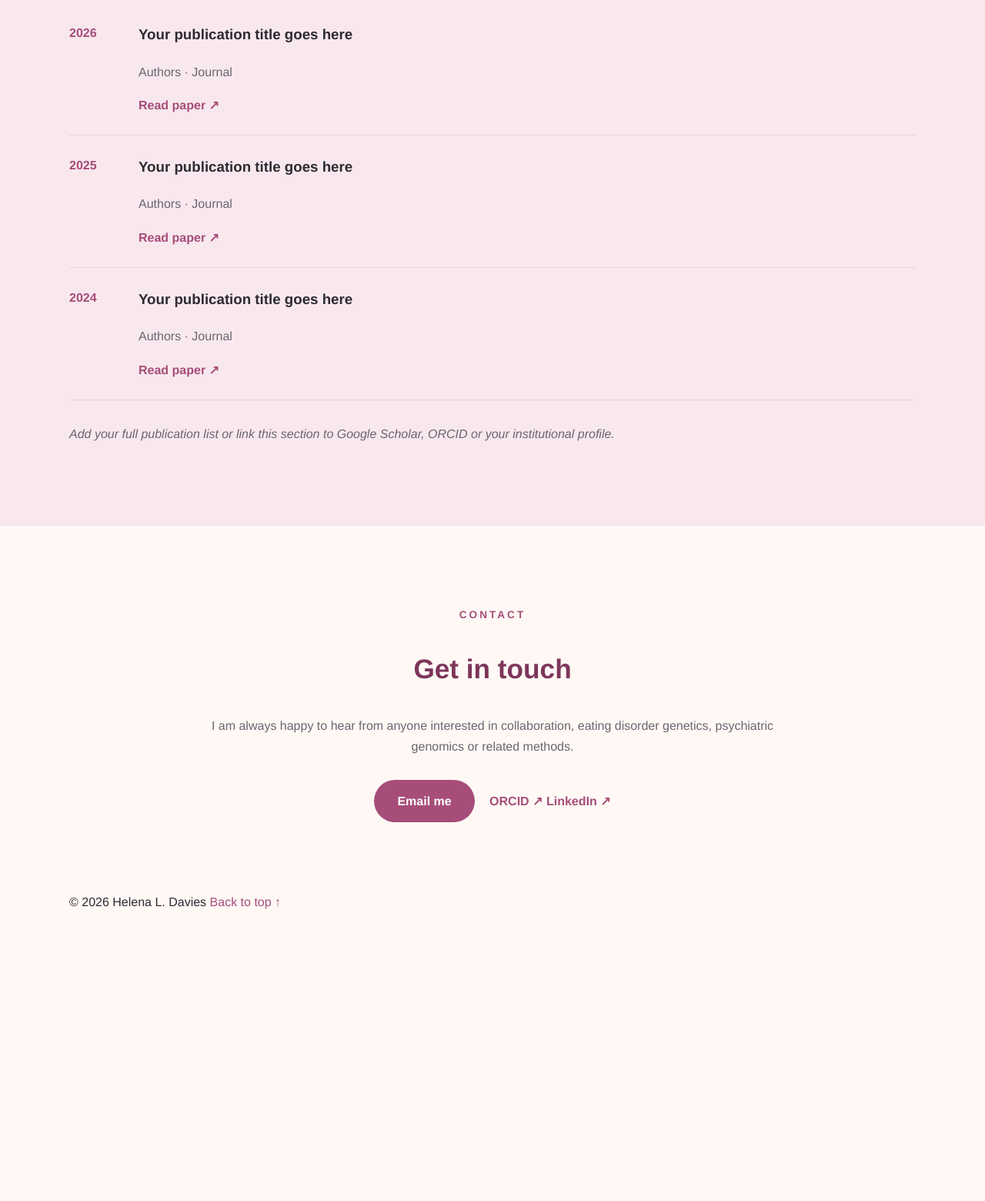
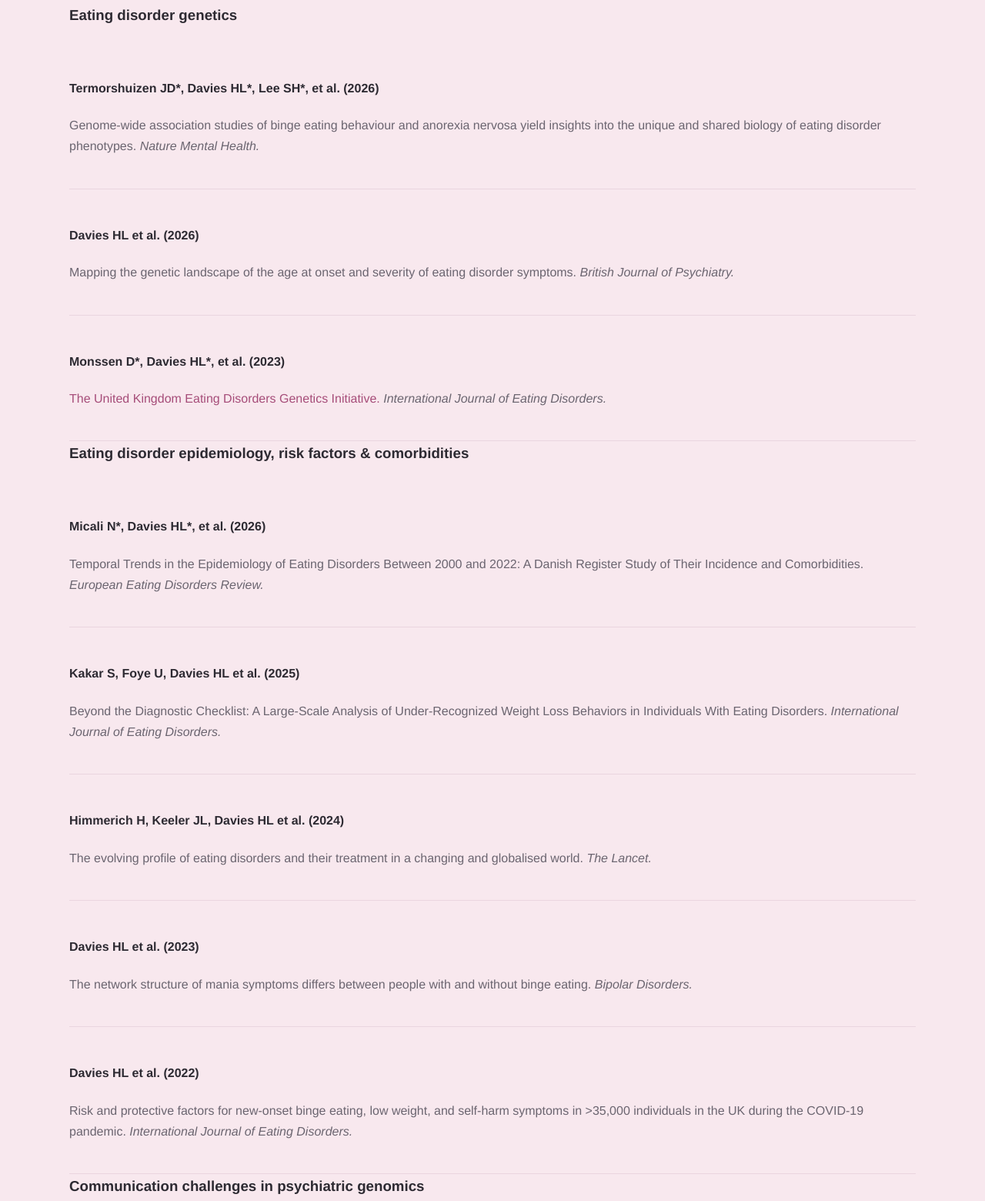
Before and after one commit to Helena-D/Helena-D.github.io, a plain HTML site: page index.html in a window 1280 px wide. Shown: the part 2940-4500 px from the top of the page at 77% size. Before the commit the page ends 4125 px from the top, so only its background shows below. Drawn offline with Linux system fonts and the light colour scheme.

Commit message:
Update index.html

```diff
--- a/index.html
+++ b/index.html
@@ -146,37 +146,152 @@
 
     <section id="publications" class="section alt">
   <div class="container">
+
     <p class="eyebrow">Publications</p>
     <h2>Selected publications</h2>
 
+
+    <h3>Eating disorder genetics</h3>
+
     <div class="publication-list">
+
       <article>
-            <span class="year">2026</span>
         <div>
-              <h3>Your publication title goes here</h3>
-              <p>Authors · Journal</p>
-              <a href="#" class="text-link">Read paper ↗</a>
+          <h4>Termorshuizen JD*, Davies HL*, Lee SH*, et al. (2026)</h4>
+          <p>
+            Genome-wide association studies of binge eating behaviour and anorexia nervosa yield insights into the unique and shared biology of eating disorder phenotypes.
+            <em>Nature Mental Health.</em>
+          </p>
+        </div>
+      </article>
+
+
+      <article>
+        <div>
+          <h4>Davies HL et al. (2026)</h4>
+          <p>
+            Mapping the genetic landscape of the age at onset and severity of eating disorder symptoms.
+            <em>British Journal of Psychiatry.</em>
+          </p>
+        </div>
+      </article>
+
+
+      <article>
+        <div>
+          <h4>Monssen D*, Davies HL*, et al. (2023)</h4>
+          <p>
+            <a href="https://pubmed.ncbi.nlm.nih.gov/37584261/" target="_blank" rel="noopener">
+            The United Kingdom Eating Disorders Genetics Initiative.
+            </a>
+            <em>International Journal of Eating Disorders.</em>
+          </p>
+        </div>
+      </article>
+
+
+    </div>
+
+
+    <h3>Eating disorder epidemiology, risk factors & comorbidities</h3>
+
+    <div class="publication-list">
+
+      <article>
+        <div>
+          <h4>Micali N*, Davies HL*, et al. (2026)</h4>
+          <p>
+            Temporal Trends in the Epidemiology of Eating Disorders Between 2000 and 2022: A Danish Register Study of Their Incidence and Comorbidities.
+            <em>European Eating Disorders Review.</em>
+          </p>
+        </div>
+      </article>
+
+
+      <article>
+        <div>
+          <h4>Kakar S, Foye U, Davies HL et al. (2025)</h4>
+          <p>
+            Beyond the Diagnostic Checklist: A Large-Scale Analysis of Under-Recognized Weight Loss Behaviors in Individuals With Eating Disorders.
+            <em>International Journal of Eating Disorders.</em>
+          </p>
+        </div>
+      </article>
+
+
+      <article>
+        <div>
+          <h4>Himmerich H, Keeler JL, Davies HL et al. (2024)</h4>
+          <p>
+            The evolving profile of eating disorders and their treatment in a changing and globalised world.
+            <em>The Lancet.</em>
+          </p>
         </div>
       </article>
 
         <article>
-            <span class="year">2025</span>
         <div>
-              <h3>Your publication title goes here</h3>
-              <p>Authors · Journal</p>
-              <a href="#" class="text-link">Read paper ↗</a>
+          <h4>Davies HL et al. (2023)</h4>
+          <p>
+            The network structure of mania symptoms differs between people with and without binge eating.
+            <em>Bipolar Disorders.</em>
+          </p>
+        </div>
+      </article>
+
+
+      <article>
+        <div>
+          <h4>Davies HL et al. (2022)</h4>
+          <p>
+            Risk and protective factors for new-onset binge eating, low weight, and self-harm symptoms in &gt;35,000 individuals in the UK during the COVID-19 pandemic.
+            <em>International Journal of Eating Disorders.</em>
+          </p>
+        </div>
+      </article>
+
+
+    </div>
+
+
+    <h3>Communication challenges in psychiatric genomics</h3>
+
+    <div class="publication-list">
+
+      <article>
+        <div>
+          <h4>Davies HL*, Mundy J*, et al. (2026)</h4>
+          <p>
+            UK-based mental health professionals’ views and perceptions of genetic and environmental risk for psychiatric disorders.
+            <em>Psychiatric Genetics.</em>
+          </p>
         </div>
       </article>
 
           <article>
-            <span class="year">2024</span>
         <div>
-              <h3>Your publication title goes here</h3>
-              <p>Authors · Journal</p>
-              <a href="#" class="text-link">Read paper ↗</a>
+          <h4>Davies HL*, Ryan NM*, et al. (2026)</h4>
+          <p>
+            From genomes to conversations: outreach and engagement in psychiatric genetics.
+            <em>Behavior Genetics.</em>
+          </p>
         </div>
       </article>
+
+      <article>
+        <div>
+          <h4>Mundy J*, Davies HL*, et al. (2022)</h4>
+          <p>
+            Research priorities in psychiatric genetic counselling: how to talk to children and adolescents about genetics and psychiatric disorders.
+            <em>European Journal of Human Genetics.</em>
+          </p>
         </div>
+      </article>
+
+    </div>
+
+  </div>
+</section>
 
         <p class="publication-note">
           Add your full publication list or link this section to Google Scholar,
```
Lines whose indentation alone changed are shown as unchanged.
